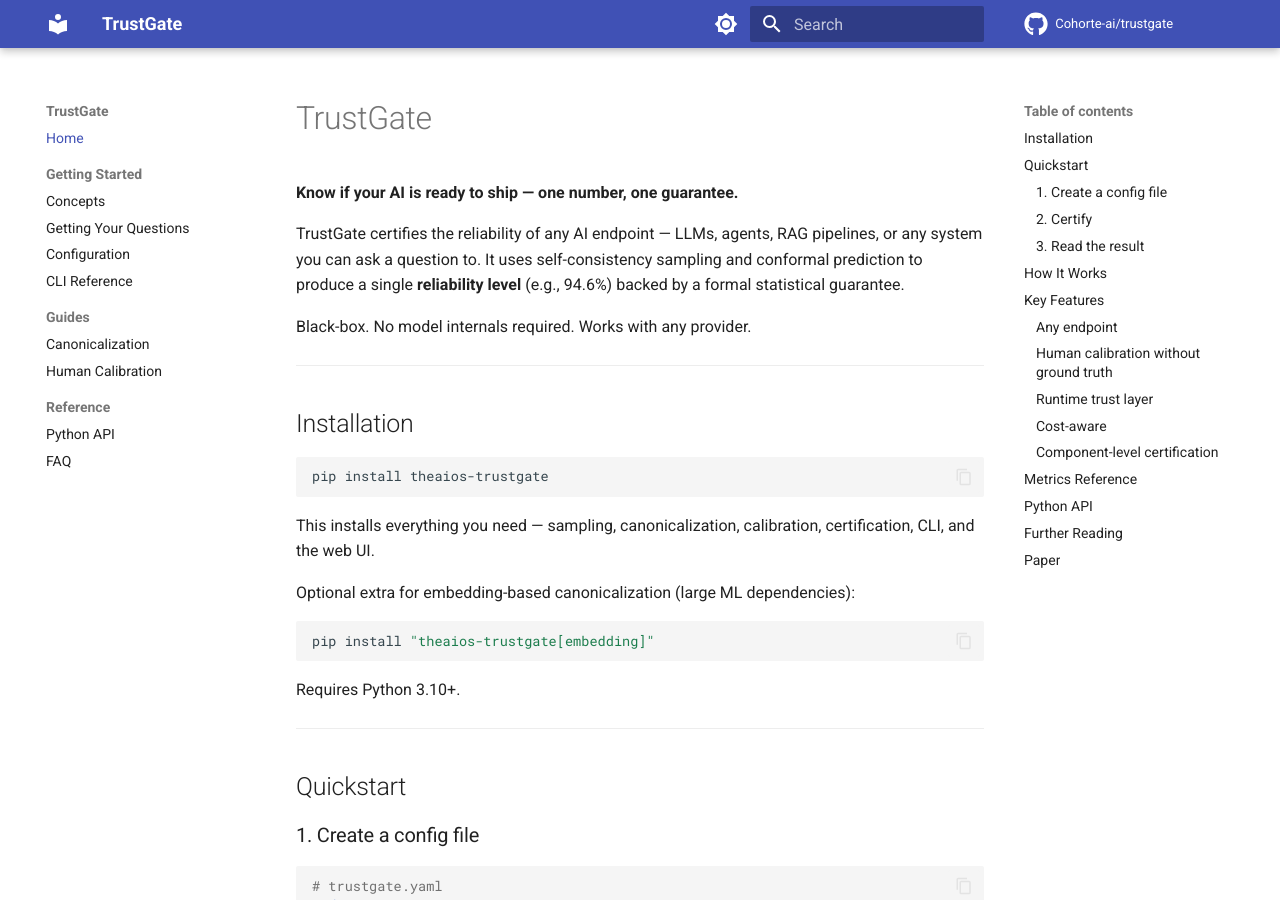
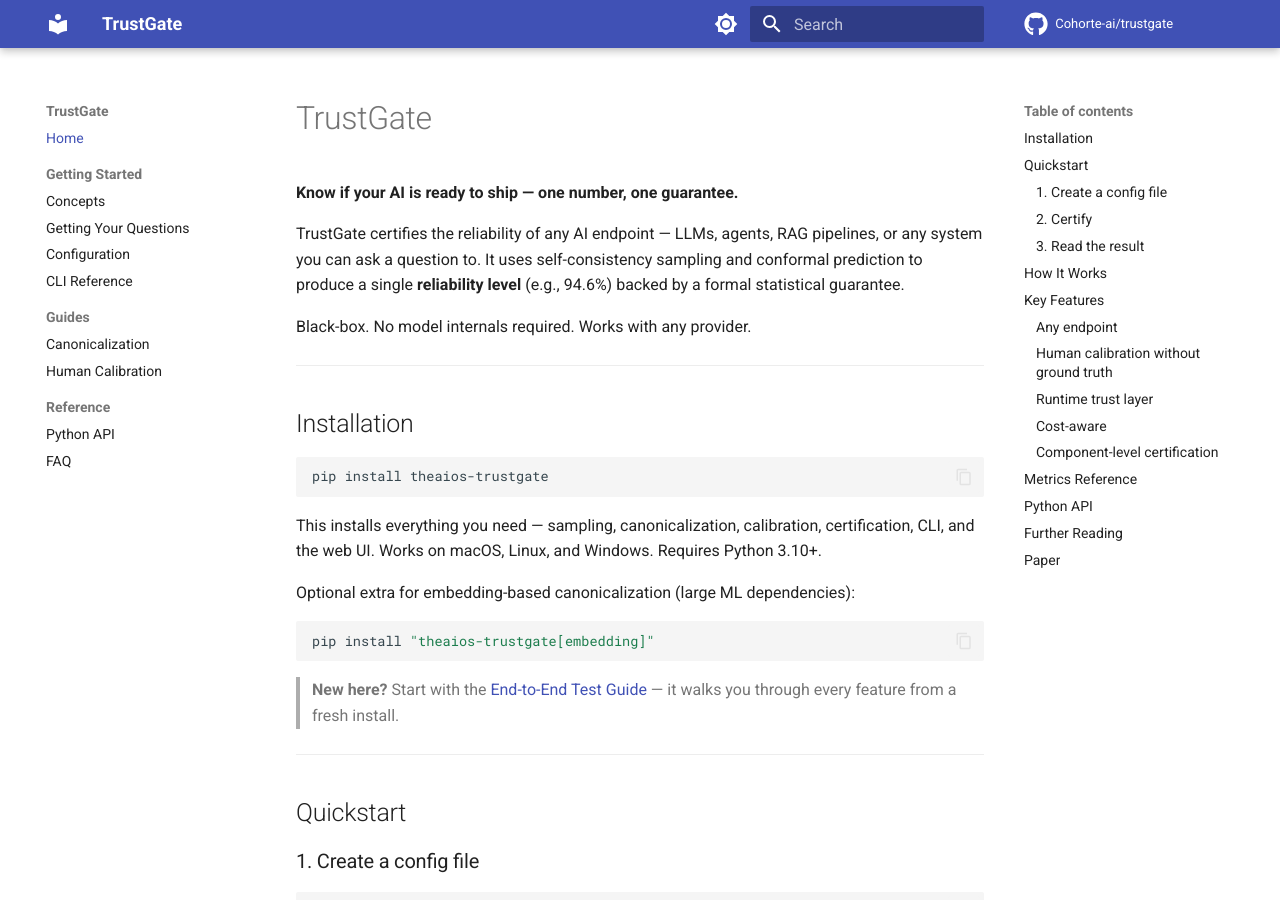
Before and after one commit to Cohorte-ai/trustgate, an MkDocs documentation site: the page built from docs/index.md, in a window 1280 px wide and 900 px high. Built offline with MkDocs 1.6.1 and Material for MkDocs 9.7.7, drawn with Linux system fonts in a browser that asks for light colours; comment, search, counter and statistics services are not loaded.

Commit message:
Link to e2e guide from README + docs, add Windows setup to README
- README: "New here? Start with the End-to-End Test Guide" in NOTE box
- README: API key setup for both macOS/Linux and Windows PowerShell
- README: e2e guide in Additional Resources
- docs/index.md: link to e2e guide, clarify cross-platform support
- Consistent install: just pip install theaios-trustgate everywhere

Co-Authored-By: Claude Opus 4.6 (1M context) <noreply@anthropic.com>

````diff
--- a/docs/index.md
+++ b/docs/index.md
@@ -14,7 +14,7 @@ Black-box. No model internals required. Works with any provider.
 pip install theaios-trustgate
 ```
 
-This installs everything you need — sampling, canonicalization, calibration, certification, CLI, and the web UI.
+This installs everything you need — sampling, canonicalization, calibration, certification, CLI, and the web UI. Works on macOS, Linux, and Windows. Requires Python 3.10+.
 
 Optional extra for embedding-based canonicalization (large ML dependencies):
 
@@ -22,7 +22,7 @@ Optional extra for embedding-based canonicalization (large ML dependencies):
 pip install "theaios-trustgate[embedding]"
 ```
 
-Requires Python 3.10+.
+> **New here?** Start with the [End-to-End Test Guide](https://github.com/Cohorte-ai/trustgate/blob/main/examples/END_TO_END_TEST.md) — it walks you through every feature from a fresh install.
 
 ---
 
````
Also changed, not shown: README.md (+13 -2 lines).
